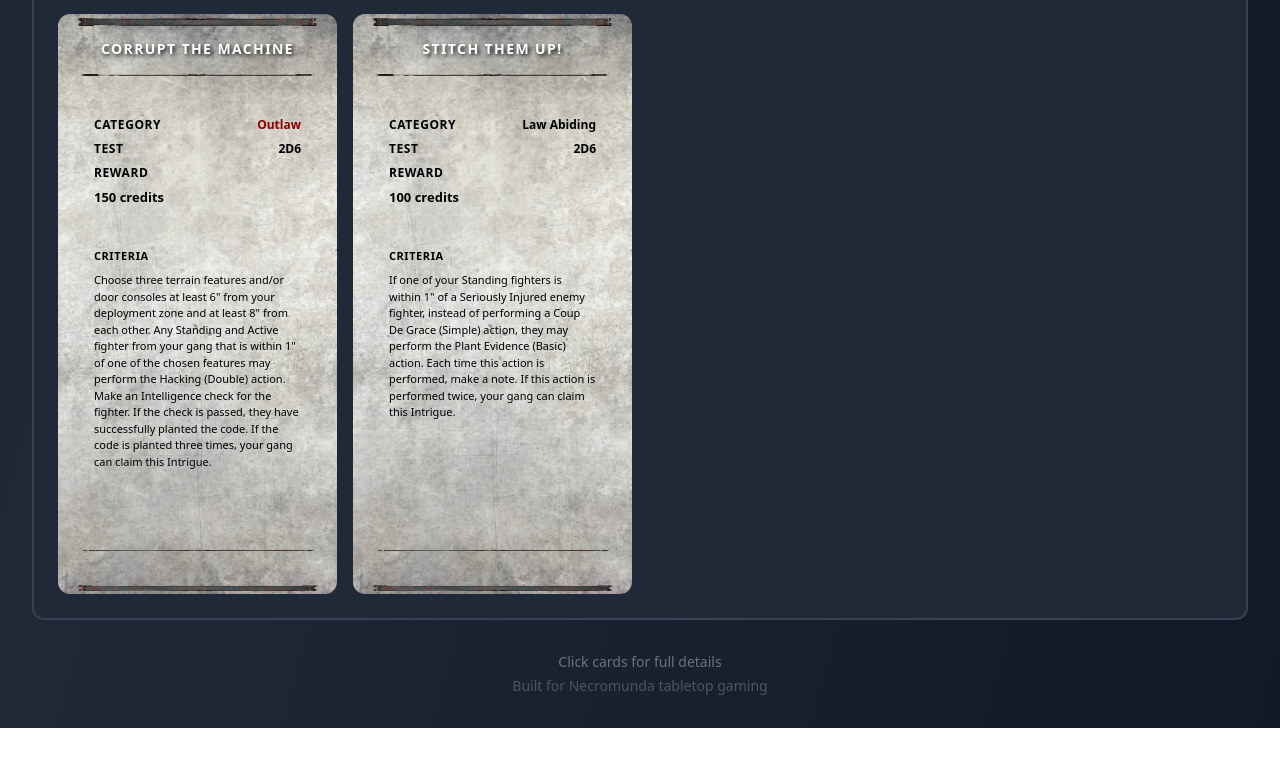
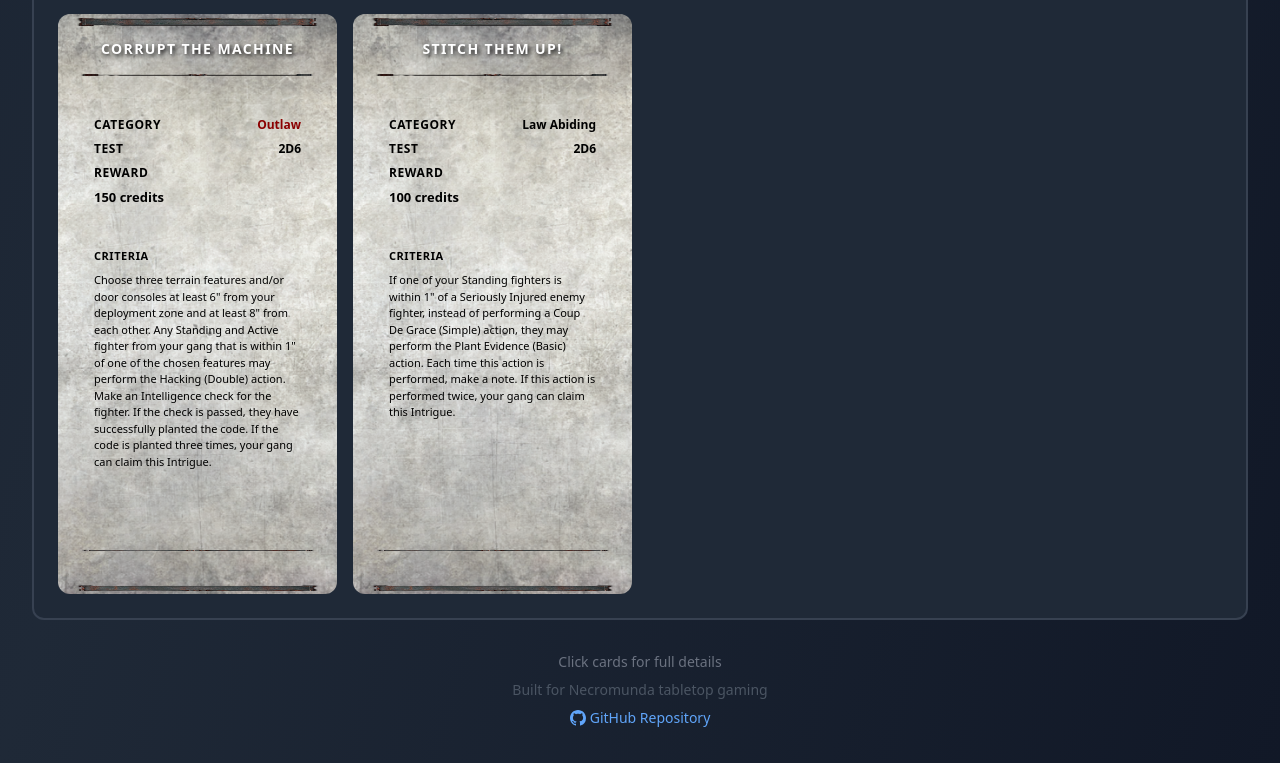
Before and after one commit to joeseos/Necromunda-Intrigues-Manager, a SvelteKit app: page / in a window 1280 px wide. Shown: the part 3969-4732 px from the top of the page. Before the commit the page ends 4697 px from the top, so only its background shows below. Built offline with nearby package versions, Linux system fonts and the light colour scheme.

Commit message:
Update +page.svelte

```diff
--- a/src/routes/+page.svelte
+++ b/src/routes/+page.svelte
@@ -174,10 +174,23 @@
       {/if}
     </div>
 
-    <footer class="text-center text-gray-500 text-xs md:text-sm mt-8 space-y-1">
-      <p>Click cards for full details</p>
-      <p class="text-gray-600">Built for Necromunda tabletop gaming</p>
-    </footer>
+<footer class="text-center text-gray-500 text-xs md:text-sm mt-8 space-y-2">
+  <p>Click cards for full details</p>
+  <p class="text-gray-600">Built for Necromunda tabletop gaming</p>
+  <p>
+    <a
+      href="https://github.com/joeseos/Necromunda-Intrigues-Manager"
+      target="_blank"
+      rel="noopener noreferrer"
+      class="text-blue-400 hover:text-blue-300 transition-colors inline-flex items-center gap-1"
+    >
+      <svg width="16" height="16" viewBox="0 0 16 16" fill="currentColor">
+        <path d="M8 0C3.58 0 0 3.58 0 8c0 3.54 2.29 6.53 5.47 7.59.4.07.55-.17.55-.38 0-.19-.01-.82-.01-1.49-2.01.37-2.53-.49-2.69-.94-.09-.23-.48-.94-.82-1.13-.28-.15-.68-.52-.01-.53.63-.01 1.08.58 1.23.82.72 1.21 1.87.87 2.33.66.07-.52.28-.87.51-1.07-1.78-.2-3.64-.89-3.64-3.95 0-.87.31-1.59.82-2.15-.08-.2-.36-1.02.08-2.12 0 0 .67-.21 2.2.82.64-.18 1.32-.27 2-.27.68 0 1.36.09 2 .27 1.53-1.04 2.2-.82 2.2-.82.44 1.1.16 1.92.08 2.12.51.56.82 1.27.82 2.15 0 3.07-1.87 3.75-3.65 3.95.29.25.54.73.54 1.48 0 1.07-.01 1.93-.01 2.2 0 .21.15.46.55.38A8.013 8.013 0 0016 8c0-4.42-3.58-8-8-8z"/>
+      </svg>
+      GitHub Repository
+    </a>
+  </p>
+</footer>
   </div>
 </div>
 
```
